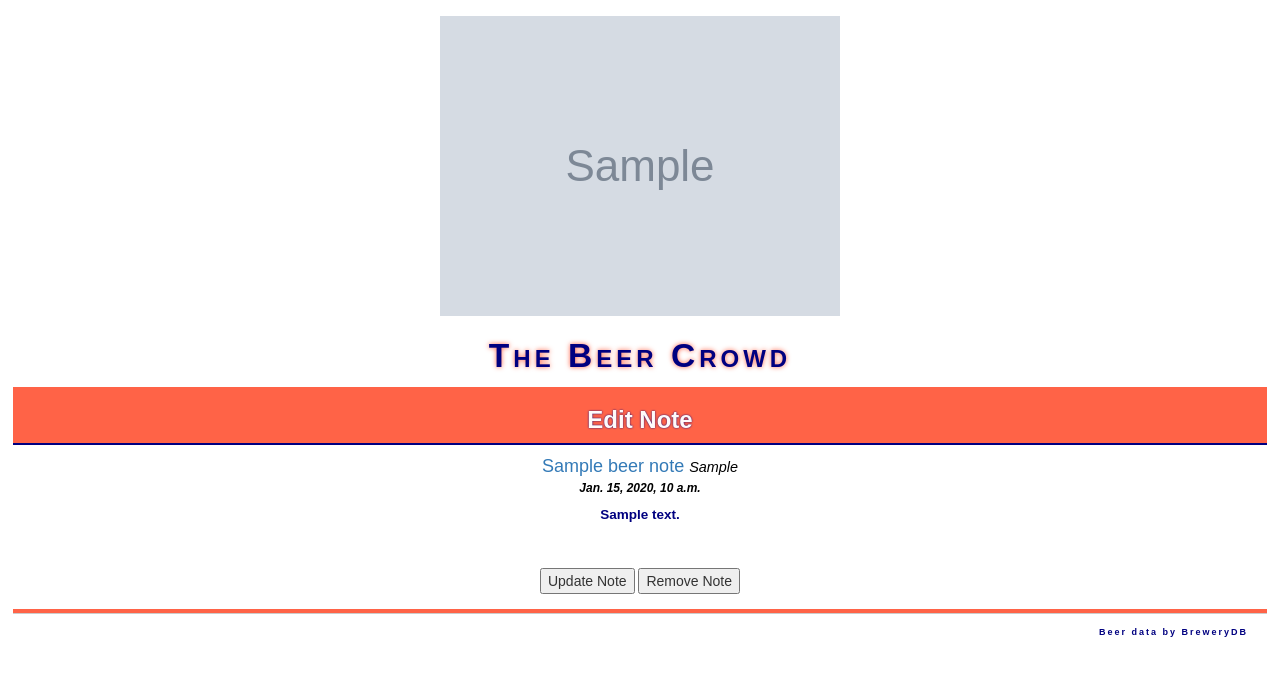
After one commit to scotplum/beerclub, a Django app: template templates/beerclub/home/noteedit.html in a window 1280 px wide. The commit adds this page. Shown: the top 676 px of the page. Run offline with Django 3.2, Linux system fonts and the light colour scheme; the template is opened without the code that fills it: most values are stand-ins (such as "Sample title", 1, 10 or a date in 2020); grey boxes marked "Sample" are stand-in pictures; some libraries are stand-ins or nearby versions.

Commit message:
Completed adding removal and edit options on the home page

```diff
--- a/home/models.py
+++ b/home/models.py
@@ -64,7 +64,7 @@ class Beer_Note(models.Model):
 	bdb_id          = models.CharField(max_length=20)
 	is_active		= models.BooleanField(default=True)
 	date_added		= models.DateTimeField(auto_now_add=True)
-	note			= models.CharField(max_length=500)
+	note			= models.TextField(max_length=1000)
 	beer_name		= models.CharField(max_length=500)
 	beer_company	= models.CharField(max_length=500)
 	beer_category	= models.CharField(max_length=100)
--- a/home/urls.py
+++ b/home/urls.py
@@ -15,6 +15,8 @@ urlpatterns = [
 	url(r'^ratings/$', views.ratings, name='ratings'),
 	#ex: /notes/
 	url(r'^notes/$', views.notes, name='notes'),
+	#ex: /notes/ID9EJ3/
+	url(r'^notes/(?P<id>[A-Za-z0-9]+)/', views.noteedit, name='noteedit'),
 	#ex: /tasters/id/
 	url(r'^tasters/(?P<id>[0-9]+)/$', views.taster, name='taster'),
 	#ex: /tasters/
--- a/static/beerclub/style.css
+++ b/static/beerclub/style.css
@@ -246,3 +246,8 @@ body {
 	border: none;
 	padding: 0;
 }
+
+#id_note {
+    width: 80%;
+	height: 100px;
+}
--- /dev/null
+++ b/templates/beerclub/home/noteedit.html
@@ -0,0 +1,25 @@
+{% extends "base.html" %}
+
+{% block title %}Welcome Home!!{% endblock title %}
+
+{% block content %}
+
+
+<div class="w3-mobile w3-center">
+	<div class="w3-beer w3-container w3-padding-bottom">
+		<h3 class="w3-center"><b>Edit Note</b></h3>
+	</div>
+	<div class="w3-large w3-padding">
+		<div class="content-1 w3-large"><a href="/home/findbeer/{{ beer_note.bdb_id }}/">{{ beer_note.beer_name }} <span class="content-2">{{ beer_note.beer_company }}</span></a></div>
+		<div class="content-2 w3-small"><b>{{ beer_note.date_added }}</b></div>
+		<div class="w3-center w3-padding"><div class="content-3">{{ beer_note.note }}</div></div>
+	</div>
+	<form method="post" action="" class="w3-padding">
+	<div class="formdescription">{{ form }}</div>
+	{% csrf_token %}<br>
+	<input type="submit" value="Update Note"/>
+	<input type="submit" value="Remove Note"/>
+	</form>
+</div>
+
+{% endblock content %}
```
Also changed, not shown: home/views.py (+24 -2 lines), templates/beerclub/home/index.html (+5 -2 lines), db.sqlite3, home/migrations/0013_auto_20170823_2208.py (added), 4 other files.
